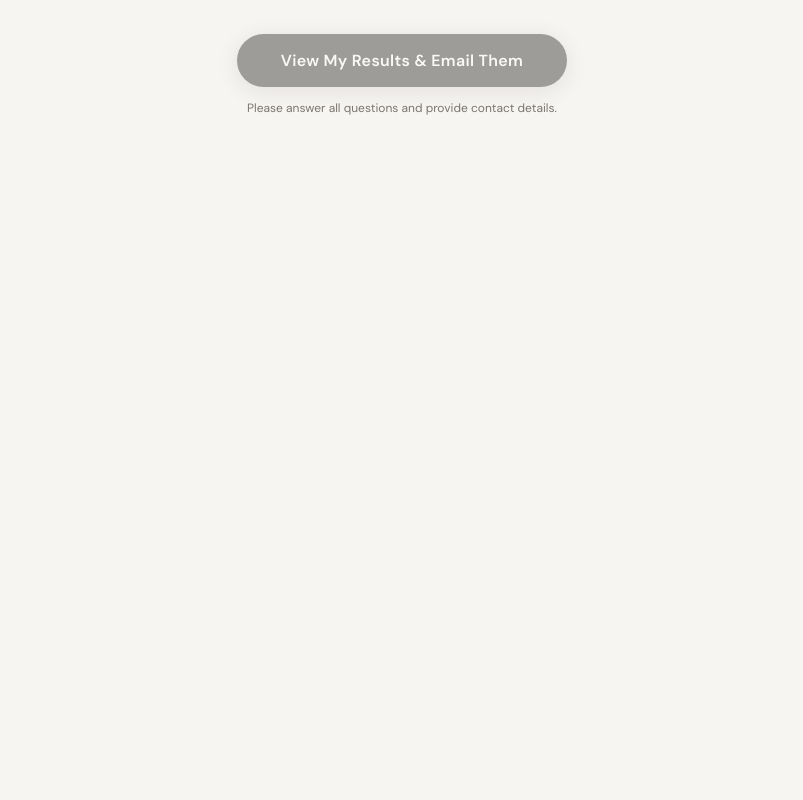
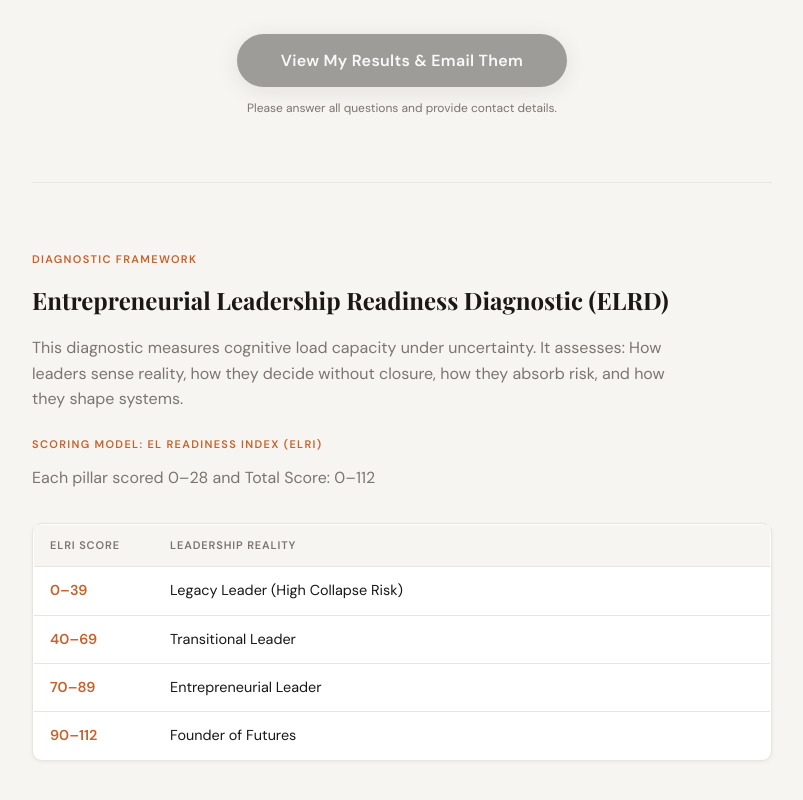
Before and after one commit to ydvSajal/Hactchery-ELI, a Next.js app: page / in a window 1280 px wide. Shown: the part 3546-4346 px from the top of the page, without its empty margins (238-1041 px from the left). Before the commit the page ends 3744 px from the top, so only its background shows below. Built offline with nearby package versions, Linux system fonts and the light colour scheme.

Commit message:
Add FrameworkInfo fixed content to bottom of page

```diff
--- a/app/globals.css
+++ b/app/globals.css
@@ -750,3 +750,43 @@ body {
   font-weight: 600;
   margin-right: 6px;
 }
+
+/* ── Framework Info ────────────────────────────────────── */
+.framework-info {
+  margin-top: 64px;
+  animation: fadeUp .6s ease both;
+}
+.framework-content {
+  padding: 40px 0;
+}
+.framework-eyebrow {
+  font-size: 11px;
+  font-weight: 700;
+  letter-spacing: .12em;
+  text-transform: uppercase;
+  color: var(--accent);
+  margin-bottom: 12px;
+}
+.framework-title {
+  font-family: var(--font-head);
+  font-size: 1.5rem;
+  font-weight: 700;
+  margin-bottom: 16px;
+  color: var(--text);
+}
+.framework-desc {
+  font-size: 1rem;
+  color: var(--muted);
+  line-height: 1.6;
+  max-width: 640px;
+  margin-bottom: 16px;
+}
+.framework-info .elri-table-wrap {
+  margin-top: 32px;
+  background: var(--surface);
+  border: 1px solid var(--border);
+  box-shadow: var(--shadow-sm);
+}
+.framework-info .elri-table th {
+  background: var(--bg);
+}
--- a/app/page.js
+++ b/app/page.js
@@ -88,6 +88,40 @@ const ARCHETYPES = [
     desc: 'Balanced strength across all four pillars — the rare combination of sensing, owning, navigating contradiction, and building for the long game. High EL readiness requires no red zones; you have none.'
   },
 ];
+
+const FrameworkInfo = () => (
+  <div className="framework-info">
+    <div className="divider"></div>
+    <div className="framework-content">
+      <div className="framework-eyebrow">Diagnostic Framework</div>
+      <h3 className="framework-title">Entrepreneurial Leadership Readiness Diagnostic (ELRD)</h3>
+      <p className="framework-desc">
+        This diagnostic measures cognitive load capacity under uncertainty. It assesses:
+        How leaders sense reality, how they decide without closure, how they absorb risk, and how they shape systems.
+      </p>
+
+      <div className="framework-eyebrow" style={{ marginTop: '24px' }}>Scoring Model: EL Readiness Index (ELRI)</div>
+      <p className="framework-desc">Each pillar scored 0–28 and Total Score: 0–112</p>
+
+      <div className="elri-table-wrap">
+        <table className="elri-table">
+          <thead>
+            <tr>
+              <th>ELRI Score</th>
+              <th>Leadership Reality</th>
+            </tr>
+          </thead>
+          <tbody>
+            <tr><td>0–39</td><td>Legacy Leader (High Collapse Risk)</td></tr>
+            <tr><td>40–69</td><td>Transitional Leader</td></tr>
+            <tr><td>70–89</td><td>Entrepreneurial Leader</td></tr>
+            <tr><td>90–112</td><td>Founder of Futures</td></tr>
+          </tbody>
+        </table>
+      </div>
+    </div>
+  </div>
+);
 
 export default function AssessmentPage() {
   const [answers, setAnswers] = useState({});
@@ -246,6 +280,8 @@ export default function AssessmentPage() {
               Retake Assessment
             </button>
           </div>
+
+          <FrameworkInfo />
         </div>
       </div>
     );
@@ -345,6 +381,8 @@ export default function AssessmentPage() {
             {!isReady ? 'Please answer all questions and provide contact details.' : 'Ready to submit!'}
           </div>
         </div>
+
+        <FrameworkInfo />
       </div>
     </div>
   );
```
